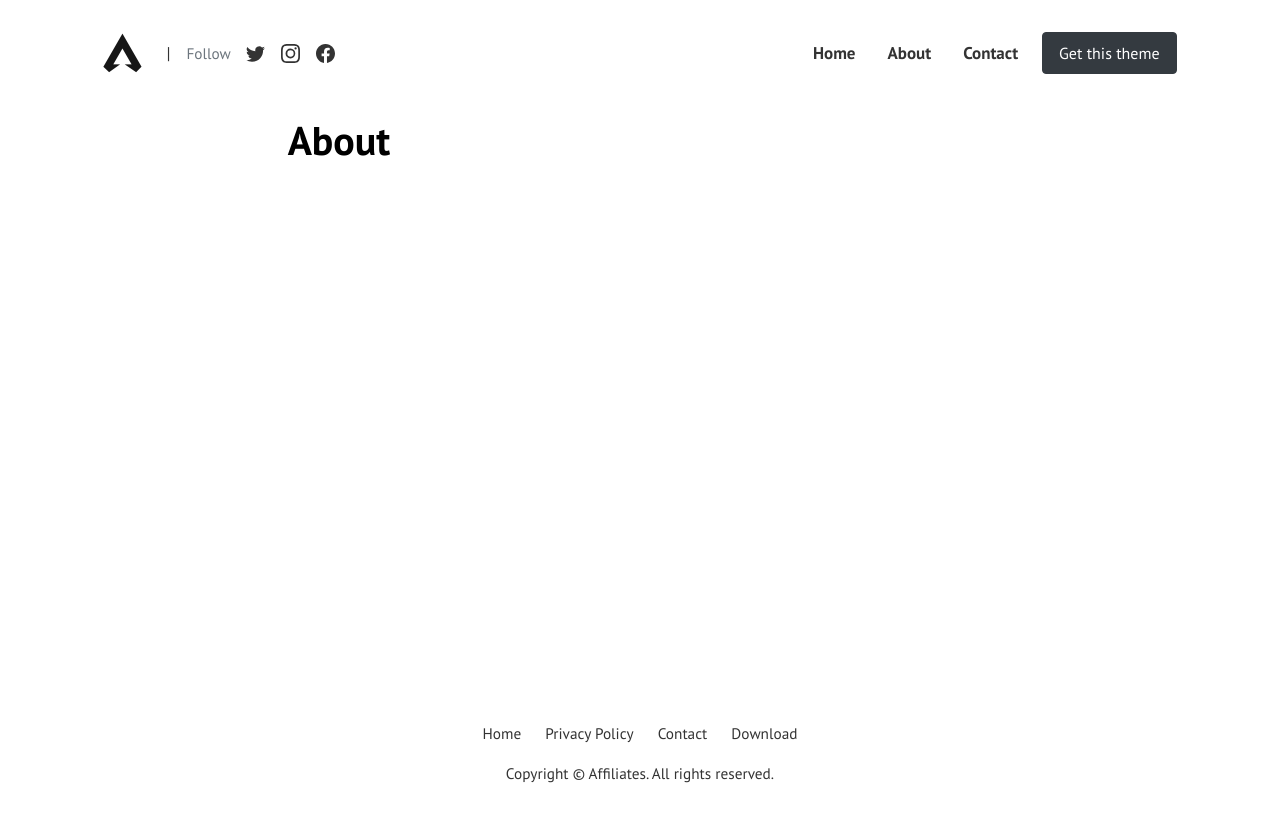
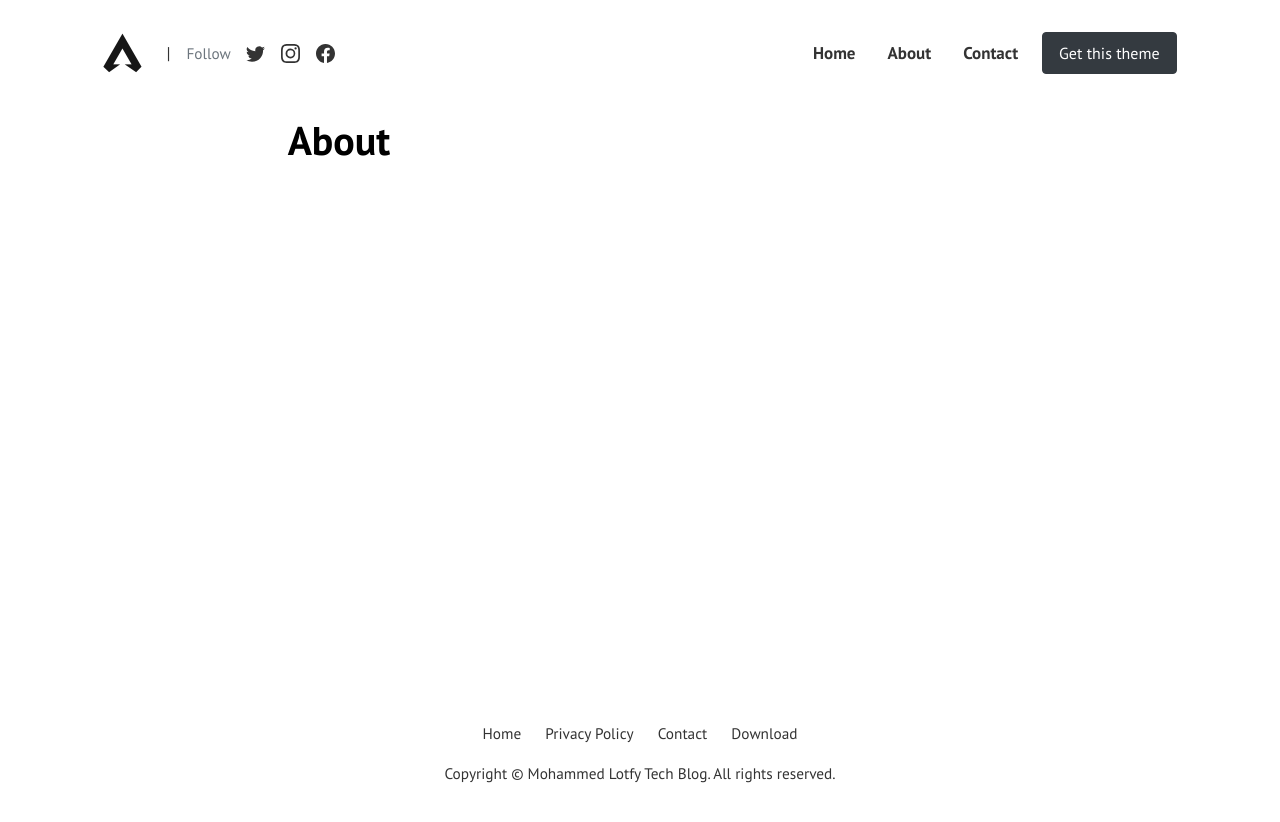
Before and after one commit to scropion86/scropion86.github.com, a Jekyll site: the page built from pages/about.md, in a window 1280 px wide. Shown: the top 822 px of the page. Built offline with Jekyll 4.4.1, drawn with Linux system fonts in a browser that asks for light colours.

Commit message:
Update _config.yml

```diff
--- a/_config.yml
+++ b/_config.yml
@@ -1,11 +1,11 @@
-title: "Affiliates"
-email: wowthemesnet@gmail.com
+title: "Mohammed Lotfy Tech Blog"
+email: email@email.com
 timezone: UTC
 baseurl: ""
 permalink: "/:title/"
 logo: 'assets/images/logo.png'
 favicon: 'assets/images/favicon.ico'
-author: Sal
+author: Mohammed
 paginate: 30
 disqus: 'demowebsite'
 locale: en_us
@@ -25,8 +25,8 @@
 # Authors
 authors:
   mohammed:
-    name: Moammed_Lotfy
-    display_name: Moammed_Lotfy
+    name: Moammed Lotfy
+    display_name: Moammed Lotfy
     avatar: 'assets/images/sal.png'
     #email: wowthemesnet@gmail.com
     #web: https://www.wowthemes.net/category/jekyll-themes/
@@ -36,9 +36,9 @@
 
 # Social
 social:
-  instagram: https://www.instagram.com/bootstrapstarter/
-  facebook: https://www.facebook.com/bootstrapstartercom-346329609045284
-  twitter: https://twitter.com/bstartercom
+  #instagram: https://www.instagram.com/bootstrapstarter/
+  #facebook: https://www.facebook.com/bootstrapstartercom-346329609045284
+  #twitter: https://twitter.com/bstartercom
 
 # Plugins
 plugins:
```
